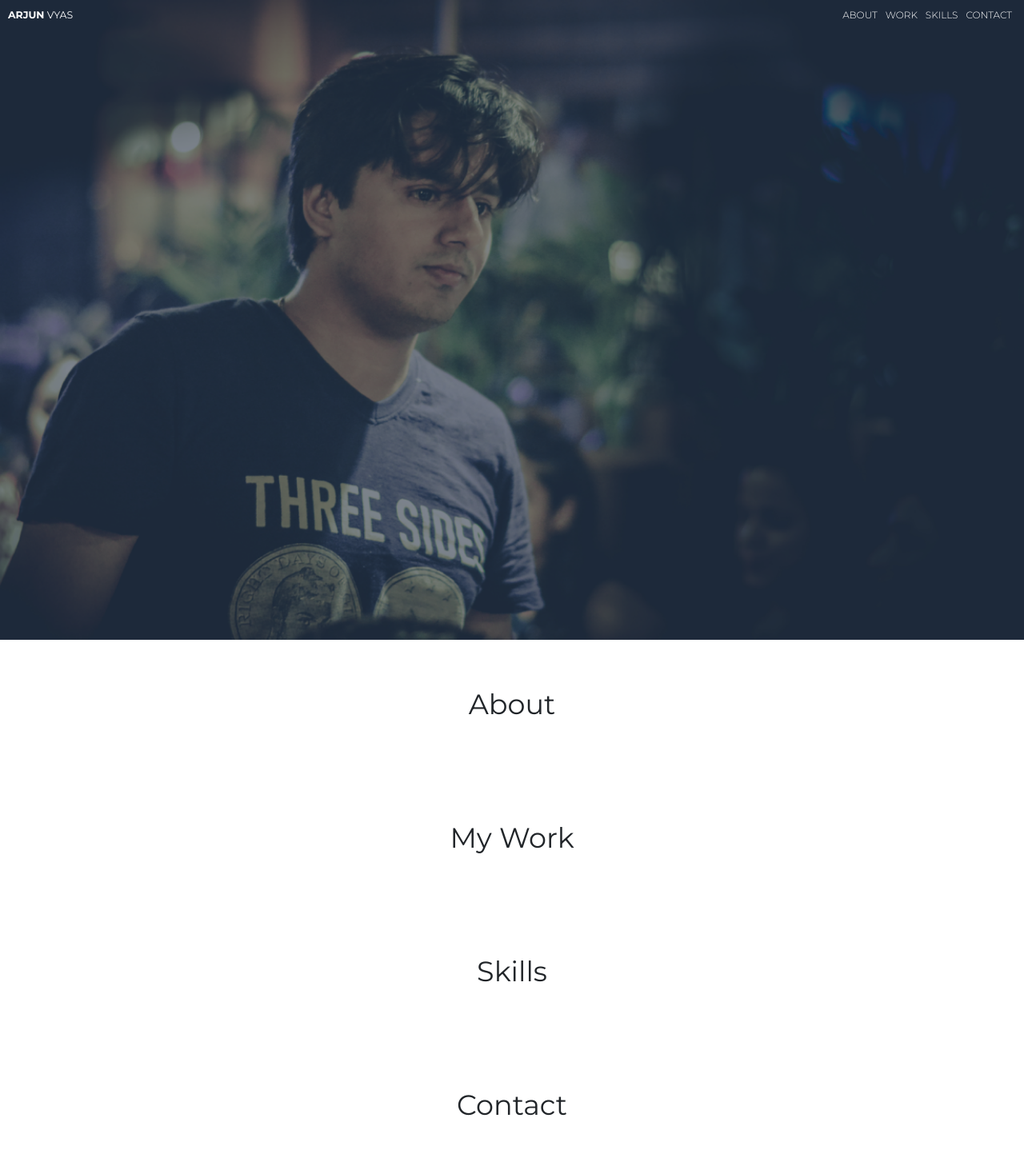
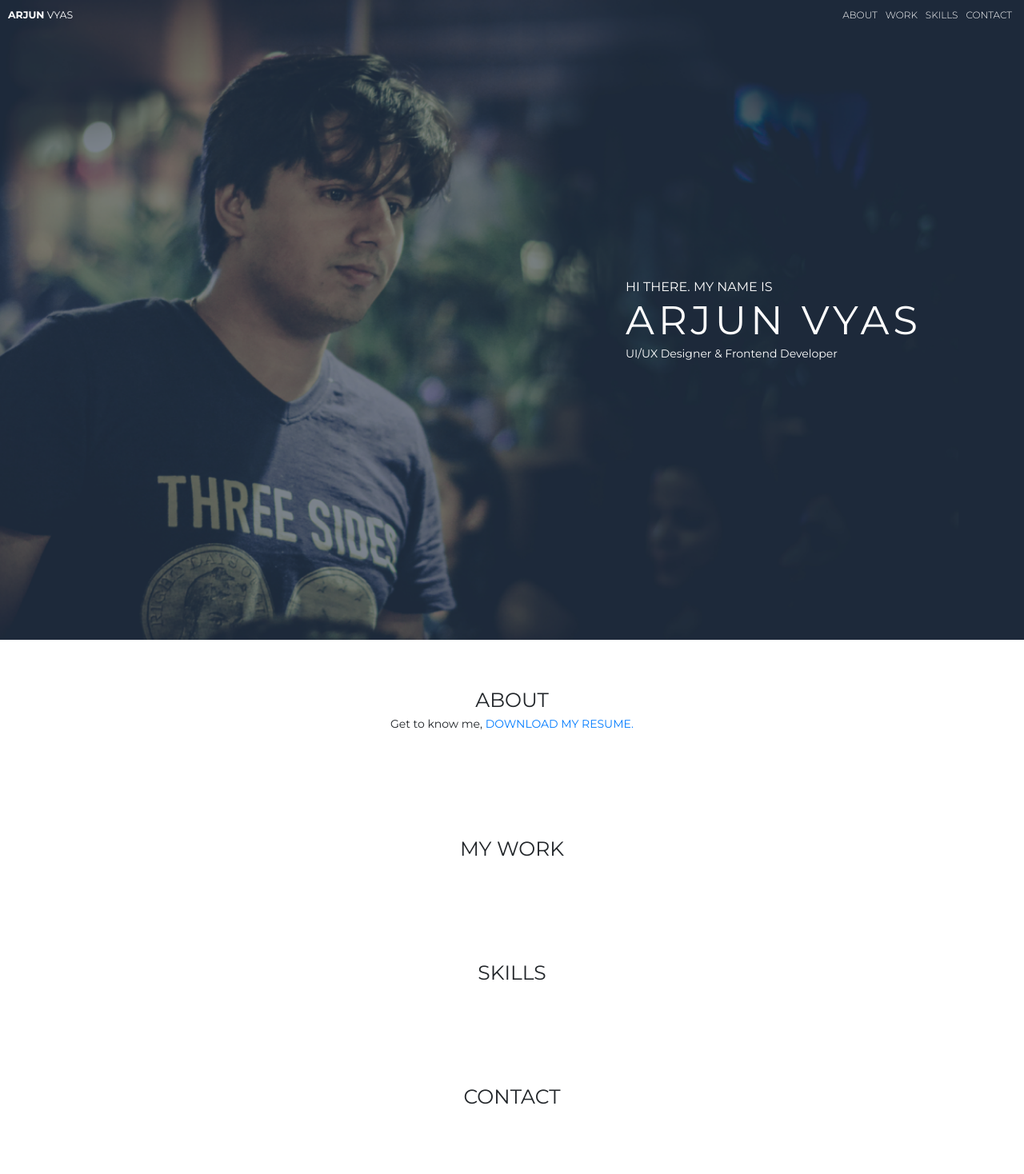
Before and after one commit to arjun2411/arjun2411.github.io, a PHP site: page / in a window 1280 px wide. Shown: the whole page at 80% size. After the commit the page ends 1381 px from the top, so only its background shows below. Run offline with PHP 8.4, Linux system fonts and the light colour scheme.

Commit message:
Intro Section Complete

```diff
--- a/Scss/_layout.scss
+++ b/Scss/_layout.scss
@@ -9,7 +9,8 @@ body {
 
 .h2,
 h2 {
-    font-size: 3.5rem;
+    font-size: 2.5rem;
+    text-transform: uppercase;
 }
 
 .page-section {
--- a/Scss/_portfolio.scss
+++ b/Scss/_portfolio.scss
@@ -4,4 +4,21 @@
     background-image: url(/Images/arjun.png);
     background-repeat: no-repeat;
     background-size: cover;
+    background-position: center bottom;
+    color: white;
+    display: flex;
+    align-items: center;
+    justify-content: flex-end;
+    padding: 0 10%;
+    h1 {
+        font-size: 5rem;
+        font-weight: normal;
+        letter-spacing: .5rem;
+        margin-bottom: .05rem;
+    }
+    p {
+        margin-bottom: 0;
+        font-size: 1.6rem;
+        text-transform: uppercase;
+    }
 }
--- a/css/main.css
+++ b/css/main.css
@@ -2,7 +2,7 @@ html { font-size: 10px; }
 
 body { font-family: 'Montserrat', sans-serif; font-size: 1.4rem; }
 
-.h2, h2 { font-size: 3.5rem; }
+.h2, h2 { font-size: 2.5rem; text-transform: uppercase; }
 
 .page-section { padding: 6rem 0; }
 
@@ -16,4 +16,8 @@ header .nav-item { text-transform: uppercase; font-size: 1.2rem; font-weight: 30
 
 header .navbar-expand-lg .navbar-nav .nav-link { color: white; }
 
-.hero-section { background-color: black; min-height: 100vh; background-image: url(/Images/arjun.png); background-repeat: no-repeat; background-size: cover; }
+.hero-section { background-color: black; min-height: 100vh; background-image: url(/Images/arjun.png); background-repeat: no-repeat; background-size: cover; background-position: center bottom; color: white; display: -webkit-box; display: -ms-flexbox; display: flex; -webkit-box-align: center; -ms-flex-align: center; align-items: center; -webkit-box-pack: end; -ms-flex-pack: end; justify-content: flex-end; padding: 0 10%; }
+
+.hero-section h1 { font-size: 5rem; font-weight: normal; letter-spacing: .5rem; margin-bottom: .05rem; }
+
+.hero-section p { margin-bottom: 0; font-size: 1.6rem; text-transform: uppercase; }
--- a/index.html
+++ b/index.html
@@ -64,13 +64,21 @@
 
 
   <div class="hero-section">
-
+    <div class="Intro">
+      <p class="">Hi There. My Name is</p>
+      <h1 class="text-uppercase">Arjun Vyas</h1>
+      UI/UX Designer &amp; Frontend Developer
+    </div>
   </div>
 
   <div class="page-section">
     <div class="container">
       <div class="section-heading text-center">
         <h2>About</h2>
+        <p class="sub-headding">
+          Get to know me,
+          <a href="#" class="text-uppercase">download my resume.</a>
+        </p>
       </div>
     </div>
   </div>
```
